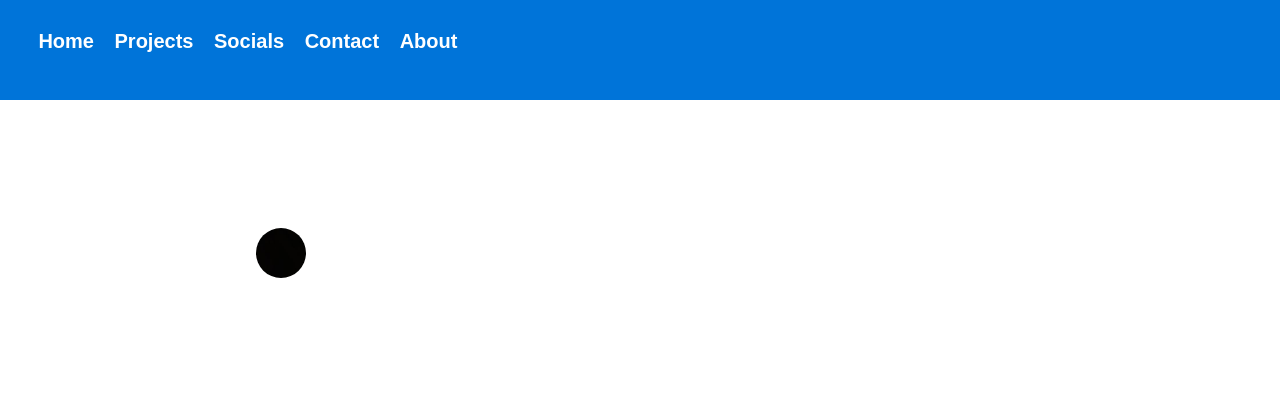
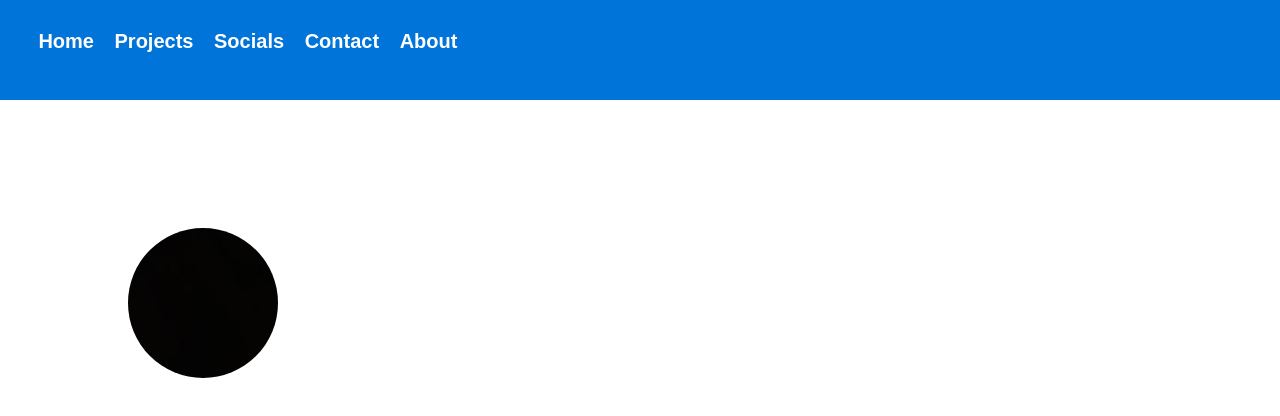
Before and after one commit to TofuPanda1234567/personalwebsite, a plain HTML site: page index.html in a window 1280 px wide. Drawn offline with Linux system fonts and the light colour scheme.

Commit message:
resized image

```diff
--- a/style.css
+++ b/style.css
@@ -91,8 +91,8 @@ a {
 
 #imgMe {
   border-radius: 50%;
-  margin-left: 20%;
+  margin-left: 10%;
   margin-top: 10%;
-  width: 50px;
-  height: 50px;
+  width: 150px;
+  height: 150px;
 }
```
